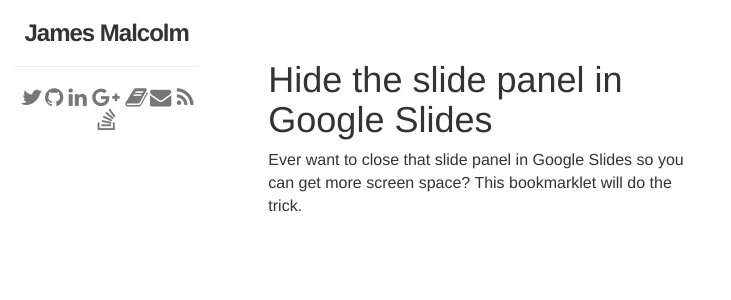
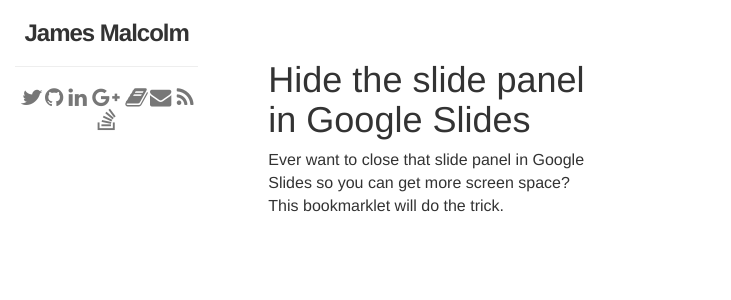
Before and after one commit to jgmalcolm/jgmalcolm.github.io, a Jekyll site: the page built from index.html, in a window 1280 px wide. Shown: the top 300 px of the page, without its empty margins (0-731 px from the left). Built offline with Jekyll 4.4.1, drawn with Linux system fonts in a browser that asks for light colours; nearby versions of some CDN libraries.

Commit message:
drop last two columns

```diff
--- a/_layouts/default.html
+++ b/_layouts/default.html
@@ -14,7 +14,7 @@
         {% include sidebar.html %}
       </section>
 
-      <section id="content" class="col-xs-12 col-md-10">
+      <section id="content" class="col-xs-12 col-md-8">
         {{ content }}
       </section>
 
--- a/css/overrides.css
+++ b/css/overrides.css
@@ -24,8 +24,6 @@ div.content.photo {
 div.content img { display:block; max-width:100%; margin:1em 0; }
 div.content *[align=right] { margin:0 0 1em 1em; }
 div.content *[align=left] { margin:0 1em 1em 0; }
-
-
 
 /* ==== post excerpt ==== */
 
```
